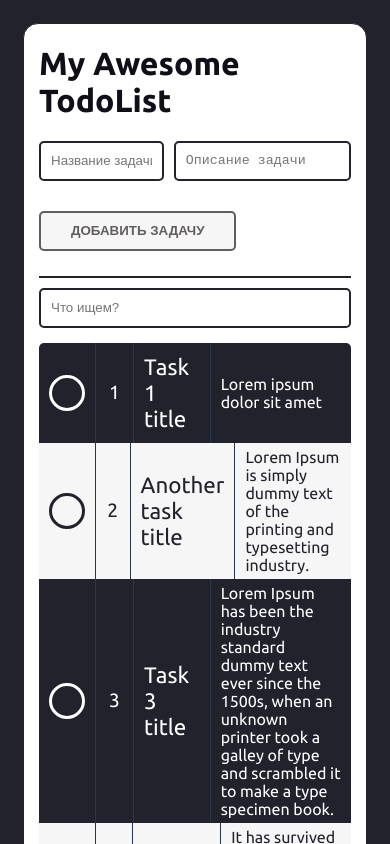
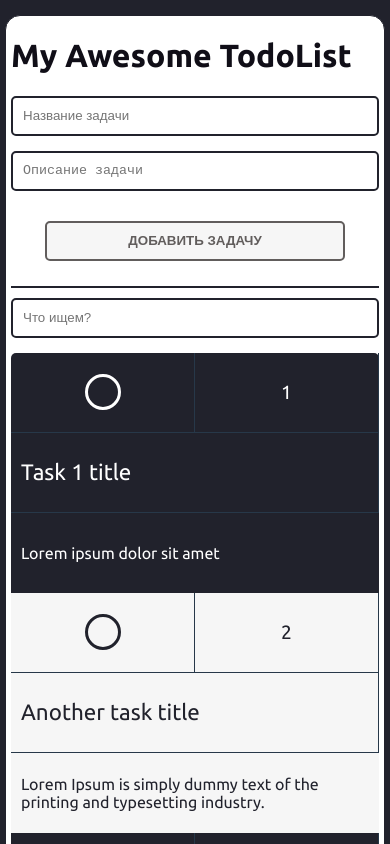
Before and after one commit to berlik-gabdulin/my-awesome-to-do-list, a Vue app: page / in a window 390 px wide. Shown: the top 844 px of the page. Built offline with nearby package versions, Linux system fonts and the light colour scheme.

Commit message:
Добавил адаптив

```diff
--- a/src/App.vue
+++ b/src/App.vue
@@ -32,6 +32,7 @@ export default {
 <style lang='scss'>
 @import '~@/assets/scss/all.scss';
 body {
+  margin: 0;
   font-family: 'Ubuntu', sans-serif;
   background: $main;
   color: #100e17;
@@ -118,4 +119,18 @@ hr {
     border: 2px solid $accent;
   }
 }
+@media screen and (max-width: 768px) {
+  body {
+    padding: 15px 5px;
+  }
+  #app {
+    padding: 0 5px;
+  }
+  .btn {
+    display: block;
+    width: 100%;
+    max-width: 300px;
+    margin: 15px auto;
+  }
+}
 </style>
--- a/src/components/AddForm.vue
+++ b/src/components/AddForm.vue
@@ -73,4 +73,17 @@ export default {
     resize: none;
   }
 }
+@media screen and (max-width: 768px) {
+  .add-form {
+    display: flex;
+    flex-direction: column;
+    &__title {
+      width: 100%;
+      margin-right: 0;
+    }
+    &__descr {
+      width: 100%;
+    }
+  }
+}
 </style>
--- a/src/components/TaskItem.vue
+++ b/src/components/TaskItem.vue
@@ -153,6 +153,7 @@ export default {
     width: 50%;
     max-width: 300px;
     justify-content: flex-start;
+    border: none;
   }
   &__description {
     align-items: center;
@@ -179,4 +180,37 @@ export default {
     z-index: 1;
   }
 }
+@media screen and (max-width: 768px) {
+  .task-item {
+    flex-wrap: wrap;
+    &__checkbox {
+      &-wrp {
+        width: 50%;
+        min-height: 80px;
+        max-width: 1000px;
+        border-bottom: 1px solid $dark !important;
+      }
+    }
+    &__id {
+      width: 50%;
+      max-width: 1000px;
+      min-height: 80px;
+      border-bottom: 1px solid $dark !important;
+    }
+    &__title {
+      width: 100%;
+      min-height: 80px;
+      max-width: 1000px;
+      border: none;
+      border-bottom: 1px solid $dark !important;
+    }
+    &__description {
+      width: 100%;
+      min-height: 80px;
+      max-width: 1000px;
+      border: none;
+    }
+  }
+}
+
 </style>
--- a/src/store/index.js
+++ b/src/store/index.js
@@ -105,8 +105,7 @@ export default new Vuex.Store({
       });
       promise.then(() => {
         context.commit('isLoaded')
-      }
-      )
+      })
     }
   },
 
```
Also changed, not shown: src/assets/scss/all.scss (line endings or trailing spaces). Lines whose indentation alone changed are shown as unchanged.
